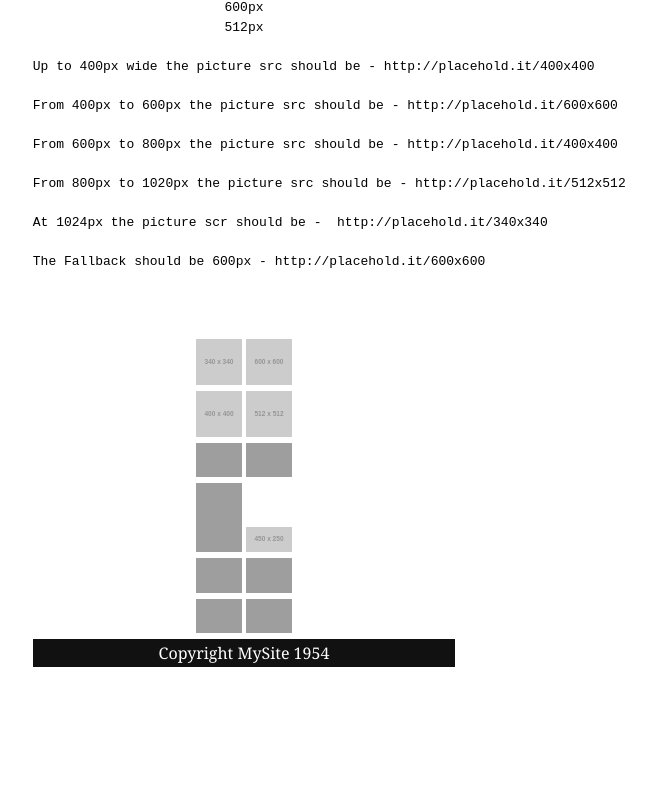
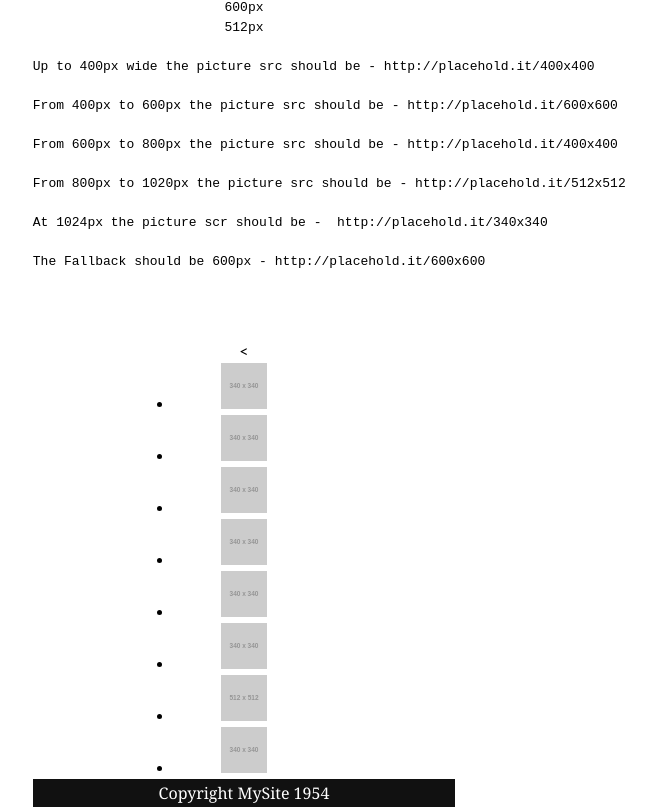
Before and after one commit to HaipingDong/MAD9013-Responsive-Images, a plain HTML site: page index.html in a window 1280 px wide. Shown: the part 827-1634 px from the top of the page, without its empty margins (396-1052 px from the left). Before the commit the page ends 1494 px from the top, so only its background shows below. Drawn offline with Linux system fonts and the light colour scheme; files that its build step writes are made by us from their sources; grey boxes are pictures that could not be loaded; placeholder pictures from the web are drawn by us.

Commit message:
Update index.html

```diff
--- a/index.html
+++ b/index.html
@@ -2,15 +2,10 @@
 <html >
   <head>
     <meta charset="UTF-8">
+      <meta name="viewport" content="width=device-width, initial-scale=1">
     <title>mad9013 - Layout and Picture Element</title>
 
-
-
-
-        <link rel="stylesheet" href="css/style.css">
-
-
-
+        <link rel="stylesheet" type ="text/css" href="css/style.css">
 
   </head>
 
@@ -63,38 +58,105 @@ The Fallback should be 600px - http://placehold.it/600x600
   </section>
 
 
-<div class="wrapper">
-<picture>
-   <source media="(max-width: 600px)" srcset="http://placehold.it/600x600"/>
-   <source src="http://placehold.it/340x340"/>
-   <img src="http://placehold.it/340x340" alt="This picture loads on non-supporting browsers."/>
-    <source media="(max-width: 400px)"
-srcset = "http://placehold.it/400x400"/>
-    <source scr= "http://placehold.it/600x600"/>
-    <img src="http://placehold.it/600x600" alt ="With a screen width from 400px to 600px"/>
-    <source scr="http://placehold.it/400x400"/>
-    <img src="http://placehold.it/400x400"/>
-    <source src="http://placehold.it/512x512"/>
-    <img src="http://placehold.it/512x512"/>
-    <source media="(max-width:340px)"
-srcsett="http://placehold.it/340x340"/>
-    <source src = "http://fillmurray.com/200/300"/>
-    <img src="http://fillmurray.com/200/300"/>
-    <source src="http://placecage.com/200/300"/>
-    <img src="http://placecage.com/200/300"/>
-    <source src="http://placebear.com/200/300 "/>
-    <img src="http://placebear.com/200/300 "/>
-    <source src=" http://dummyimage.com/450x250/f00/fff"/>
-    <img src=" http://dummyimage.com/450x250/f00/fff"/>
-    <source src = "http://nicenicejpg.com/600/400"/>
-    <img src="http://nicenicejpg.com/600/400"/>
-    <source src=" http://placesheen.com/400/250"/>
-    <img src=" http://placesheen.com/400/250"/>
-    <source src="http://fillmurray.com/g/200/300"/>
-    <img src="http://fillmurray.com/g/200/300"/>
-    <source src="http://placebear.com/g/200/300"/>
-    <img src="http://placebear.com/g/200/300"/>
-    </picture>
+<<div class="wrapper">
+    <ul>
+        <li>
+            <picture>
+            <source srcset ="http://dummyimage.com/400x400/f00/fff" media="(max-width: 400px)"/>
+            <source srcset ="http://dummyimage.com/600x600/f00/fff" media="(min-width: 400px) and (max-width:600px)"/>
+             <source srcset ="http://dummyimage.com/400x400/f00/fff" media="(min-width: 600px) and (max-width:800px)"/>
+            <source srcset="http://dummyimage.com/512x512/f00/fff" media="(min-width: 800px) and (max-width: 1024px)">
+          <source srcset="http://dummyimage.com/340x340/f00/fff" media="(min-width: 1024px) ">
+            <img src="http://placehold.it/600x600" alt="This picture loads on non-supporting browsers.">
+
+          </picture>
+
+    </li>
+
+
+     <li>
+         <picture>
+       <source srcset ="http://dummyimage.com/400x400/f00/fff" media="(max-width: 400px)"/>
+        <source srcset="http://dummyimage.com/600x600/f00/fff" media="(min-width: 400px) and (max-width: 600px)">
+        <source srcset="http://dummyimage.com/400x400/f00/fff" media="(min-width: 600px) and (max-width: 800px)">
+         <source srcset="http://dummyimage.com/512x512/f00/fff" media="(min-width: 800px) and (max-width: 1024px)">
+        <source srcset="http://dummyimage.com/340x340/f00/fff" media="(min-width: 1024px) ">
+        <img src="http://placehold.it/600x600" alt="This picture loads on non-supporting browsers.">
+        </picture>
+        </li>
+
+         <li>
+            <picture>
+         <source srcset ="http://dummyimage.com/400x400/f00/fff" media="(max-width: 400px)"/>
+            <source srcset="http://dummyimage.com/600x600/f00/fff" media="(min-width: 400px) and (max-width: 600px)">
+             <source srcset="http://dummyimage.com/400x400/f00/fff" media="(min-width: 600px) and (max-width: 800px)">
+            <source srcset="http://dummyimage.com/512x512/f00/fff" media="(min-width: 800px) and (max-width: 1024px)">
+            <source srcset="http://dummyimage.com/340x340/f00/fff" media="(min-width: 1024px) ">
+           <img src="http://placehold.it/600x600" alt="This picture loads on non-supporting browsers.">
+                </picture>
+        </li>
+     <li>
+                <picture>
+             <source srcset ="http://dummyimage.com/400x400/f00/fff" media="(max-width: 400px)"/>
+            <source srcset="http://dummyimage.com/600x600/f00/fff" media="(min-width: 400px) and (max-width: 600px)">
+             <source srcset="http://dummyimage.com/400x400/f00/fff" media="(min-width: 600px) and (max-width: 800px)">
+            <source srcset="http://dummyimage.com/512x512/f00/fff" media="(min-width: 800px) and (max-width: 1024px)">
+             <source srcset="http://dummyimage.com/340x340/f00/fff" media="(min-width: 1024px) ">
+            <img src="http://placehold.it/600x600" alt="This picture loads on non-supporting browsers.">
+                    </picture>
+        </li>
+<li>
+                    <picture>
+                         <source srcset ="http://dummyimage.com/400x400/f00/fff" media="(max-width: 400px)"/>
+                        <source srcset="http://dummyimage.com/600x600/f00/fff" media="(min-width: 400px) and (max-width: 600px)">
+                        <source srcset="http://dummyimage.com/400x400/f00/fff" media="(min-width: 600px) and (max-width: 800px)">
+                        <source srcset="http://dummyimage.com/512x512/f00/fff" media="(min-width: 800px) and (max-width: 1024px)">
+                        <source srcset="http://dummyimage.com/340x340/f00/fff" media="(min-width: 1024px) ">
+                        <img src="http://placehold.it/600x600" alt="This picture loads on non-supporting browsers.">
+                    </picture>
+                </li>
+
+
+                <li>
+                    <picture>
+                        <source srcset ="http://dummyimage.com/400x400/f00/fff" media="(max-width: 400px)"/>
+                        <source srcset="http://dummyimage.com/600x600/f00/fff" media="(min-width: 400px) and (max-width: 600px)">
+                        <source srcset="http://dummyimage.com/400x400/f00/fff" media="(min-width: 600px) and (max-width: 800px)">
+                        <source srcset="http://dummyimage.com/512x512/f00/fff" media="(min-width: 800px) and (max-width: 1024px)">
+                        <source srcset="http://dummyimage.com/340x340/f00/fff" media="(min-width: 1024px) ">
+                       <img src="http://placehold.it/600x600" alt="This picture loads on non-supporting browsers.">
+                    </picture>
+            </li>
+
+
+
+                <li>
+                    <picture>
+                     <source srcset ="http://dummyimage.com/400x400/f00/fff" media="(max-width: 400px)"/>
+                        <source srcset="http://dummyimage.com/600x600/f00/fff" media="(min-width: 400px) and (max-width: 600px)">
+                        <source srcset="http://dummyimage.com/400x400/f00/fff" media="(min-width: 600px) and (max-width: 800px)">
+                        <source srcset="http://dummyimage.com/512x512/f00/fff" media="(min-width: 800px)">
+                        <source srcset="http://dummyimage.com/340x340/f00/fff" media="(min-width: 1024px)"/>
+                        <img src="http://placehold.it/600x600" alt="This picture loads on non-supporting browsers.">
+                    </picture>
+            </li>
+
+
+
+                <li>
+                    <picture>
+                         <source srcset ="http://dummyimage.com/400x400/f00/fff" media="(max-width: 400px)">
+                        <source srcset="http://dummyimage.com/600x600/f00/fff" media="(min-width: 400px) and (max-width: 600px)">
+                        <source srcset="http://dummyimage.com/400x400/f00/fff" media="(min-width: 600px) and (max-width: 800px)">
+                        <source srcset="http://dummyimage.com/512x512/f00/fff" media="(min-width: 800px) and (max-width: 1024px)">
+                        <source srcset="http://dummyimage.com/340x340/f00/fff" media="(min-width: 1024px)" />
+                        <img src="http://placehold.it/600x600" alt="This picture loads on non-supporting browsers.">
+                    </picture>
+
+                </li>
+
+    </ul>
+
 
 </div>
 
@@ -102,9 +164,9 @@ srcsett="http://placehold.it/340x340"/>
   <p>Copyright MySite 1954<p>
 </footer>
 
+    </div>
 
 
 
-
-  </body>
+   </body>
 </html>
```
